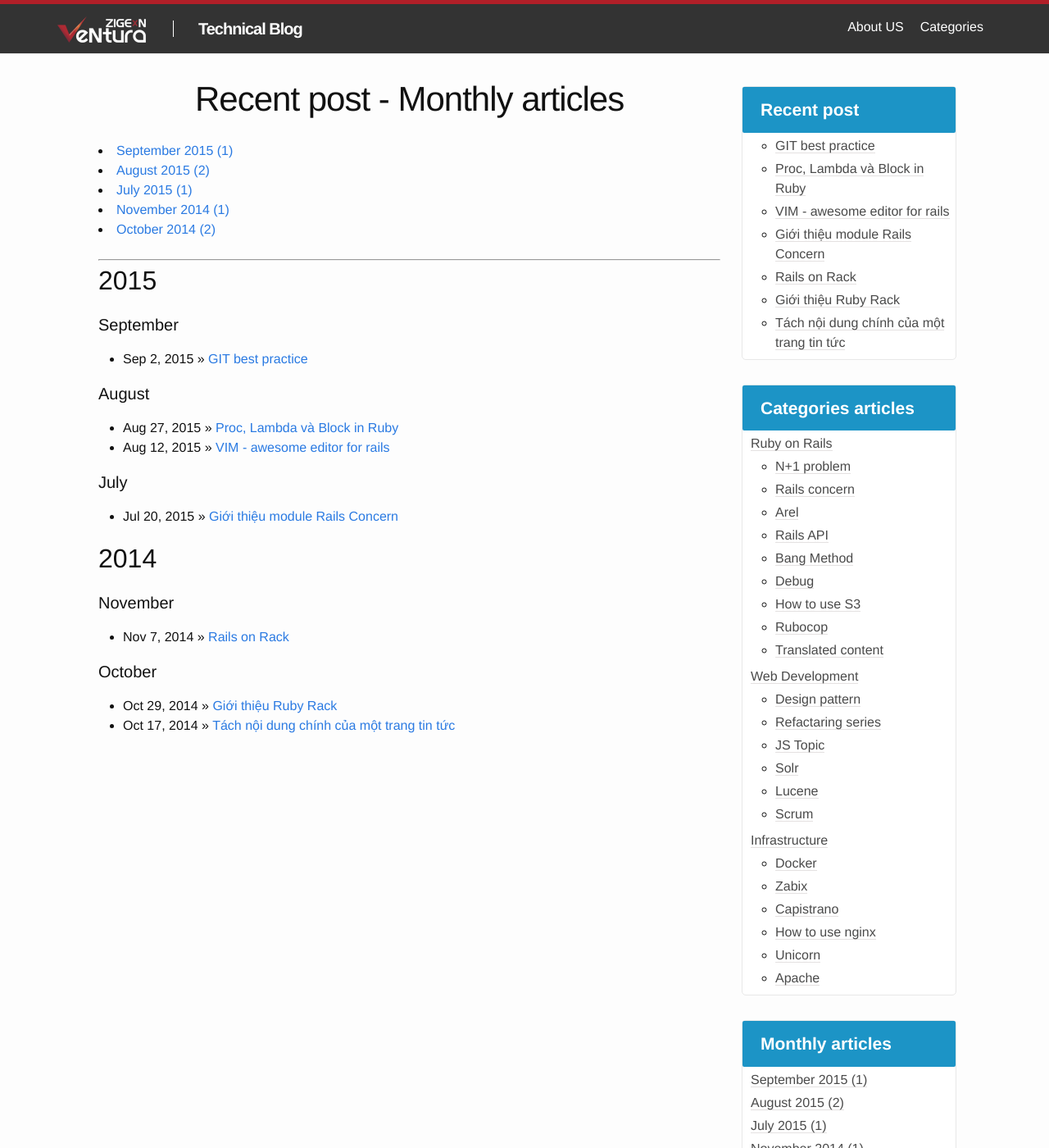
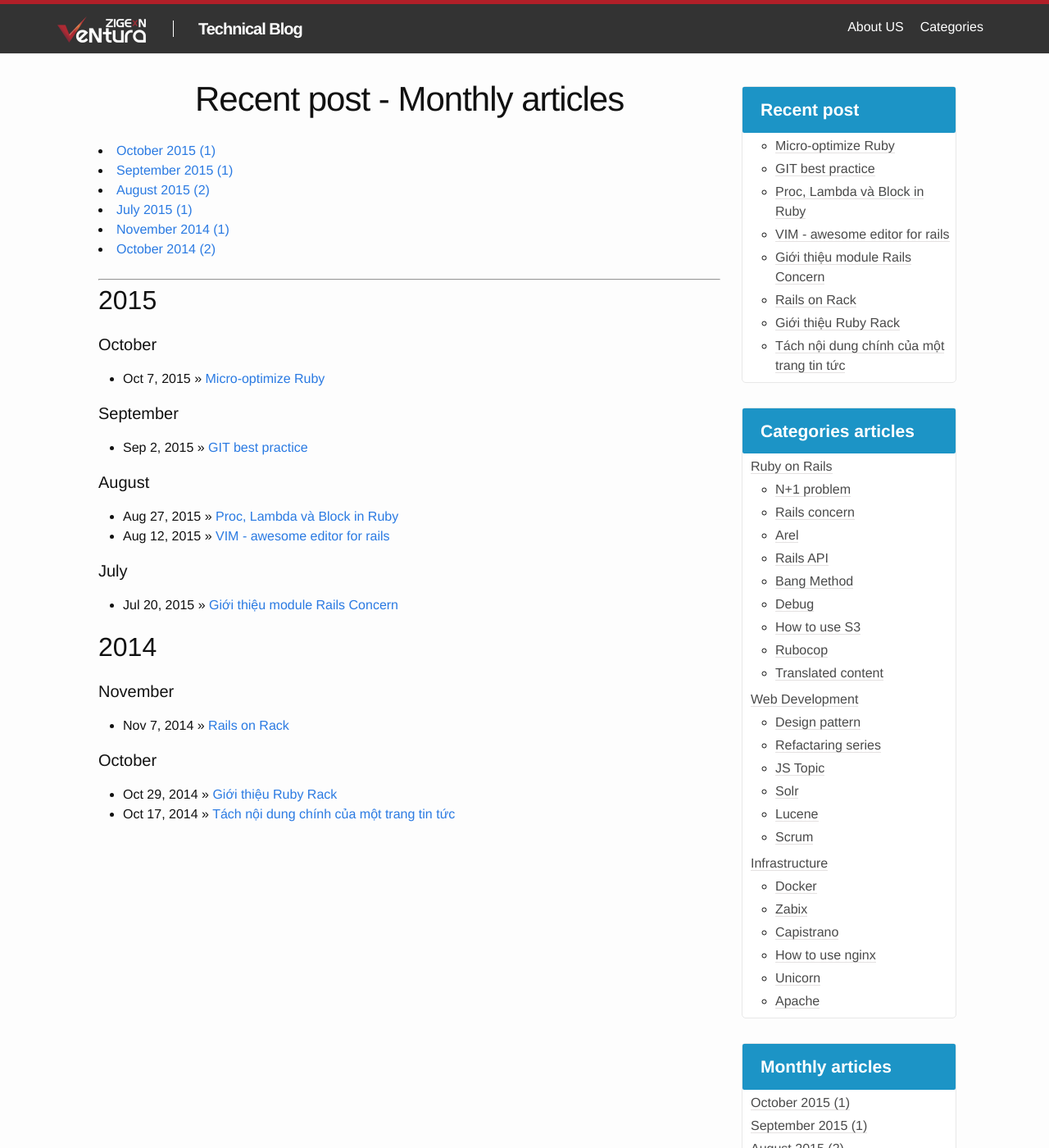
Before and after one commit to ZIGExN-VeNtura/ZIGExN-VeNtura.github.io, a Jekyll site: the page built from recent_post.html, in a window 1280 px wide and 1400 px high. Shown: the whole window at 82% size. Built offline with Jekyll 4.4.1, drawn with Linux system fonts in a browser that asks for light colours; some of the changed lines change nothing that is shown.

Commit message:
micro-optimize ruby code

```diff
--- /dev/null
+++ b/_posts/2015-10-07-micro-optimized-ruby.markdown
@@ -0,0 +1,278 @@
+---
+layout: post
+title:  "Micro-optimize Ruby"
+date:   2015-10-07
+summary: Bài viết giới thiệu một số kỹ thuật optimize Ruby code. Gọi là micro-optimize vì nó chỉ tăng performance lên từng chút một, nhưng nhiều cái micro đó góp lại sẽ tăng performance của cả hệ thống lên đáng kể
+categories: [ruby on rails]
+tags: [""]
+images: /images/micro_optimize_ruby.jpg
+author: Vinh Nguyen
+---
+
+Có nhiều mức độ optimize Ruby code:
+
+- Design: kiến trúc và thuật toán(ví dụ: n + 1 query)
+- Source: viết code tối ưu nhất
+- Build: build phiên bản ruby phù hợp với yêu cầu của source code.
+- Compile: dùng các compiler khác nhau của Ruby. Ví dụ: mrbc, jrubyc, rbx
+- Runtime: tối ưu ở bước runtime(ví dụ như dùng các biến môi trường khi execute ruby: `RUBY_GC_MALLOC_LIMIT`)
+
+Trong bài viết này, ta sẽ tập trung vào các kỹ thuật optimize trên source code.
+
+Một vấn đề quan trọng khi optimize chính là cần phải benchmark, nghĩa là không dựa vào cảm giác để quyết định một đoạn code này sẽ chạy nhanh hơn đoạn code kia, mà phải dựa vào kết quả benchmark khách quan. Vì vậy trước tiên, ta sẽ làm quen với các công cụ benchmark của Ruby.
+
+## Các công cụ benchmark
+
+### Benchmark IPS
+
+Rất hữu dụng khi muốn so sánh tốc độ thực thi giữa 2 đoạn code. Cách sử dụng rất đơn giản:
+
+{% highlight ruby %}
+require benchmark/ips
+
+Benchmark.ips do |x|
+  x.report( fast ) { fast_code }
+  x.report( slow ) { slow_code }
+end
+{% endhighlight %}
+
+Khi execute đoạn code trên ta sẽ được 1 report như sau:
+
+    Calculating -------------------------------------
+                slow     71.254k i/100ms
+                fast     68.658k i/100ms
+    -------------------------------------------------
+                slow     4.955M (± 8.7%) i/s -     24.155M
+                fast     24.011M (± 9.5%) i/s -    114.246M
+
+    Comparison:
+               slow 23958619.8 i/s - 1.00x slower
+               fast: 24011974.8 i/s
+
+
+Tham khảo: [https://github.com/evanphx/benchmark-ips](https://github.com/evanphx/benchmark-ips)
+
+### memory_profiler
+
+Dùng gem này khi muốn kiểm tra số lượng object được tạo ra.
+
+{% highlight ruby %}
+require 'memory_profiler'
+report = MemoryProfiler.report do
+  # run your code here
+end
+
+report.pretty_print
+{% endhighlight %}
+
+Tham khảo: [https://github.com/SamSaffron/memory_profiler](https://github.com/SamSaffron/memory_profiler)
+
+### allocation_tracer
+
+Có chức năng khá tương tự với `memory_profiler`, gem này tương thích với Ruby 2 trở lên.
+
+{% highlight ruby %}
+require 'allocation_tracer'
+require 'pp'
+
+pp ObjectSpace::AllocationTracer.trace{
+  50_000.times{|i|
+    i.to_s
+    i.to_s
+    i.to_s
+  }
+}
+{% endhighlight %}
+
+Tham khảo: [https://github.com/ko1/allocation_tracer](https://github.com/ko1/allocation_tracer)
+
+## Một số phương pháp optimize với Ruby
+
+### 1\. Giảm số lượng object tạo ra
+
+Giảm số lượng object tạo ra sẽ giúp bộ nhớ ít chiếm dụng hơn, Garbage Collector ít bị overhead hơn dẫn đến code sẽ được execute nhanh hơn.
+Dưới đây là một cách để hạn chế phát chiếm dụng bộ nhớ.
+
+#### Sử dụng String#freeze
+
+Mỗi khi một string được gọi, Ruby sẽ tạo một vùng nhớ mới để lưu string này, do đó nếu sử dụng cùng một chuỗi nhiều lần, nên dùng method String#freeze.
+Việc này sẽ giúp tránh allocate nhiều vùng nhớ không cần thiết.
+
+Ví dụ:
+
+{% highlight ruby %}
+10.times do
+  puts "Hello world".object_id
+end
+
+10.times do
+  puts "Hello world".freeze.object_id
+end
+{% endhighlight %}
+
+#### Sử dụng ! method(a.k.a bang method)
+
+Trong Ruby có 2 loại method: method trả về object và method thay đổi object. Ví dụ ta có `map` và `map!`
+Dùng các hàm ! nếu chỉ cần thay đổi object sẽ giúp giảm việc allocate bộ nhớ.
+Vì khi gọi method thường sẽ allocate một vùng nhớ mới và trả về vùng nhớ đó cho câu gọi hàm.
+
+{% highlight ruby %}
+array = ['a', 'b', 'c']
+array.map(&:upcase)
+array.map!(&:upcase)
+{% endhighlight %}
+
+Ngoài các ! method, Ruby còn có một số cặp method trả về object và thay đổi một object. Chẳng hạn:
+
+#### select vs. keep_if
+
+{% highlight ruby %}
+a = %w{ a b c d e f }
+a.keep_if { |v| v =~ /[aeiou]/ }
+puts a
+=> ["a", "e"]
+{% endhighlight %}
+
+{% highlight ruby %}
+a = %w{ a b c d e f }
+a.select { |v| v =~ /[aeiou]/ }
+puts a
+=> ["a", "b", "c", "d", "e", "f"]
+{% endhighlight %}
+
+#### reject vs. delete_if
+
+{% highlight ruby %}
+a = [1,2,3,4,5]
+a.delete_if(&:even?)
+puts a
+=> [1,3,5]
+{% endhighlight %}
+
+{% highlight ruby %}
+a = [1,2,3,4,5]
+a.reject(&:even?)
+puts a
+=> [1,2,3,4,5]
+{% endhighlight %}
+
+### 2\. Dùng các method đã được optimize sẵn của Ruby
+
+#### map.flatten(1) vs. flat_map
+
+{% highlight ruby %}
+require 'benchmark/ips'
+
+ARRAY = 100.times.map { (0..9).to_a }
+
+def slow
+  ARRAY.map { |x| x }.flatten(1)
+end
+
+def fast
+  ARRAY.flat_map { |x| x }
+end
+
+Benchmark.ips do |x|
+  x.report('slow') { slow }
+  x.report('fast') { fast }
+end
+{% endhighlight %}
+
+Kết quả benchmark:
+
+    slow 12348.2 (±9.0%) i/s -  61450 in 5.017159s
+    fast 56647.8 (±7.2%) i/s - 282152 in 5.006973s
+
+
+#### reverse.each vs. reverse_each
+
+{% highlight ruby %}
+require 'benchmark/ips'
+
+ARRAY = (1..100).to_a
+
+def slow
+  ARRAY.reverse.each{|x| x}
+end
+
+def fast
+  ARRAY.reverse_each{|x| x}
+end
+
+Benchmark.ips do |x|
+  x.report('slow') { slow }
+  x.report('fast') { fast }
+end
+{% endhighlight %}
+
+Kết quả benchmark:
+
+    slow 12348.2 (±9.0%) i/s -  61450 in 5.017159s
+    fast 56647.8 (±7.2%) i/s - 282152 in 5.006973s
+
+
+#### Hash#keys và Enumerable#each vs. Hash#each_key
+
+Hash#keys.each sẽ tạo một mảng mới, trong khỉ `each_key` không sinh một mảng mới, do đó dùng `each_key` sẽ hiệu quả hơn.
+
+{% highlight ruby %} require 'benchmark/ips'
+
+HASH = Hash[*('aa'..'zz')]
+
+def slow
+  HASH.keys.each { |k| k }
+end
+
+def fast
+  HASH.each_key { |k| k }
+end
+
+Benchmark.ips do |x|
+  x.report('slow') { slow }
+  x.report('fast') { fast }
+end
+{% endhighlight %}
+
+Kết quả benchmark:
+
+    slow 12348.2 (±9.0%) i/s -  61450 in 5.017159s
+    fast 56647.8 (±7.2%) i/s - 282152 in 5.006973s
+
+
+#### shuffle.first vs. sample
+
+`Array#shuffle` sẽ allocate một array mới bộ nhớ, trong khi `Array#sample` chỉ thực hiện trên index của array, do đó không cần allocate thêm bộ nhớ.
+Tốc độ thực thi sẽ nhanh hơn 15X.
+
+{% highlight ruby %}
+require 'benchmark/ips'
+
+ARRAY = (1..100).to_a
+
+def slow
+  ARRAY.shuffle.first
+end
+
+def fast
+  ARRAY.sample
+end
+
+Benchmark.ips do |x|
+  x.report('slow') { slow }
+  x.report('fast') { fast }
+end
+{% endhighlight %}
+
+Kết quả benchmark:
+
+    slow  324806.7 (±8.1%) i/s - 1620738 in 5.028042s
+    fast 5069719.9 (±9.5%) i/s - 24872400 in 5.011482s
+
+[https://github.com/rails/rails/pull/14240](https://github.com/rails/rails/pull/14240)
+
+[https://github.com/rails/rails/pull/17244](https://github.com/rails/rails/pull/17244)
+
+[https://github.com/rails/rails/pull/17099](https://github.com/rails/rails/pull/17099)
+
+[https://github.com/rails/rails/pull/17245](https://github.com/rails/rails/pull/17245)
--- a/_sass/_layout.scss
+++ b/_sass/_layout.scss
@@ -357,8 +357,7 @@
 }
 
 .img_post{
-  height: 180px;
-  width: 100%;
+  max-height: 180px;
 }
 
 .icon_fb{
```
Also changed, not shown: images/micro_optimize_ruby.jpg (added), 1 other file.
